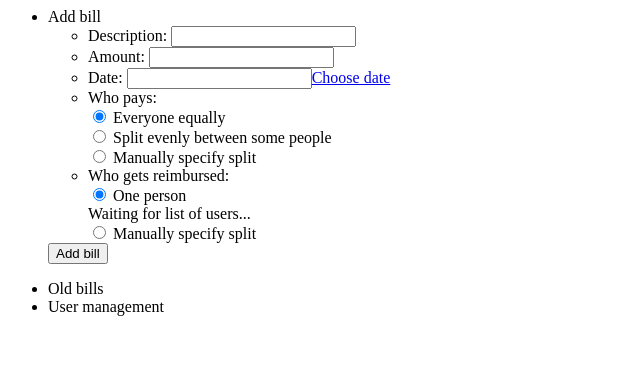
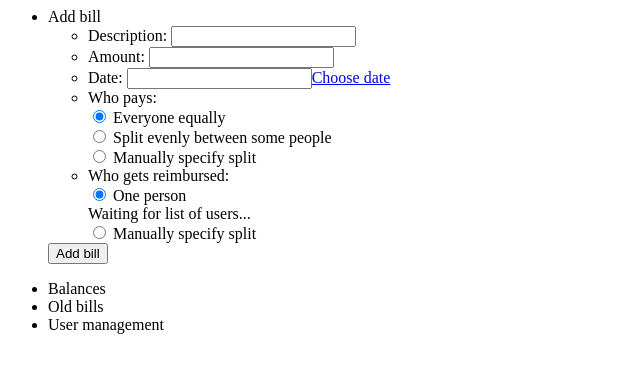
Before and after one commit to sos22/Bills, a plain HTML site: page static/index.html in a window 1280 px wide. Shown: the whole page, without its empty margins (0-640 px from the left). Drawn offline with Linux system fonts and the light colour scheme; no server answers.

Commit message:
Show current balances.

```diff
--- a/static/index.html
+++ b/static/index.html
@@ -169,6 +169,7 @@ function add_bill_submit() {
 		  err("Added bill " + description);
 		  reset_add_bill();
 		  get_old_bills();
+		  get_known_users();
 		} else {
 		  err("Adding bill " + description + ": " + data.error);
 		}
@@ -227,6 +228,9 @@ function add_bill_submit() {
 	<div id="add_bill_error"></div>
       </form>
     </div>
+  </li>
+  <li> <a onclick="toggle_visible(&quot;balances&quot;)">Balances</a>
+    <div id="balances"></div>
   </li>
   <li> <a onclick="toggle_visible(&quot;old_bills&quot;)">Old bills</a>
     <div id="old_bills"></div>
@@ -308,6 +312,18 @@ function refresh_bill_split() {
   newContents += "</ul>";
   $("#add_bill_whom_custom_split").html(newContents);
 }
+function refresh_balances() {
+    elem = $("#balances");
+    contents = "<table>";
+    for (u in known_users) {
+	contents += "<tr>";
+	contents += "<td>" + known_users[u].uname + "</td>";
+	contents += "<td>" + known_users[u].balance + "</td>";
+	contents += "</tr>";
+    }
+    contents += "</table>";
+    elem.html(contents);
+}
 function get_known_users() {
   jQuery.getJSON("action/get_user_list", {},
     function(data, textStatus) {
@@ -315,6 +331,7 @@ function get_known_users() {
         known_users = data.data;
 	refresh_known_users();
 	refresh_bill_split();
+	refresh_balances();
       } else {
         $("#known_user_list").text("Error " + data.error + " getting user list");
       }
@@ -526,6 +543,7 @@ function done_old_bill(ident) {
 		    if (data.result == "okay") {
 			err("Done.");
 			get_old_bills();
+			get_known_users();
 		    } else {
 			err("Saving bill: " + data.error);
 		    }
```
Also changed, not shown: 1 other file.
